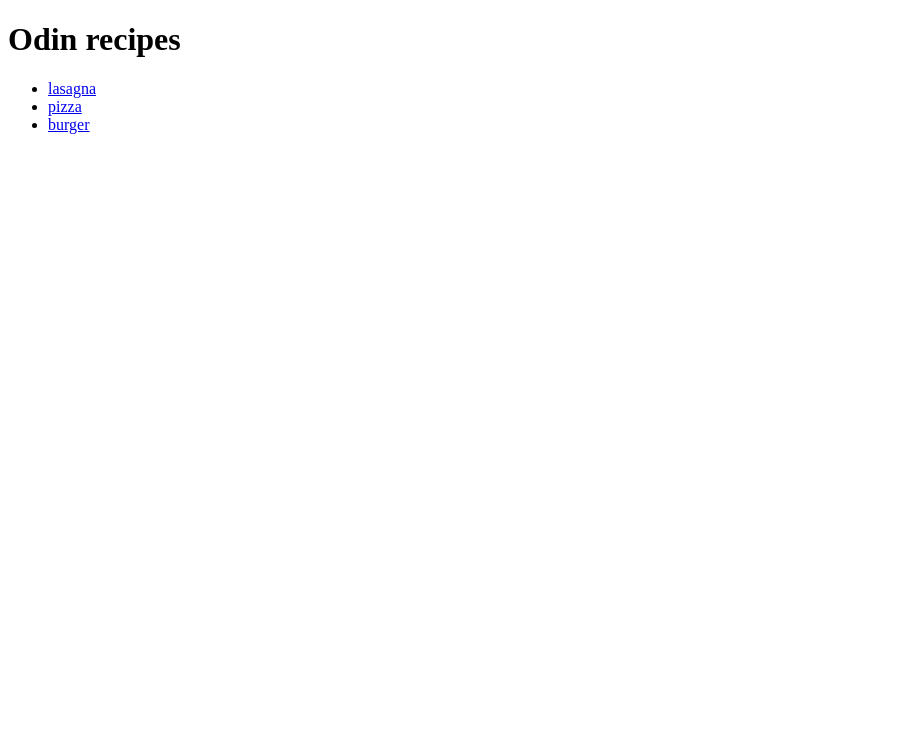
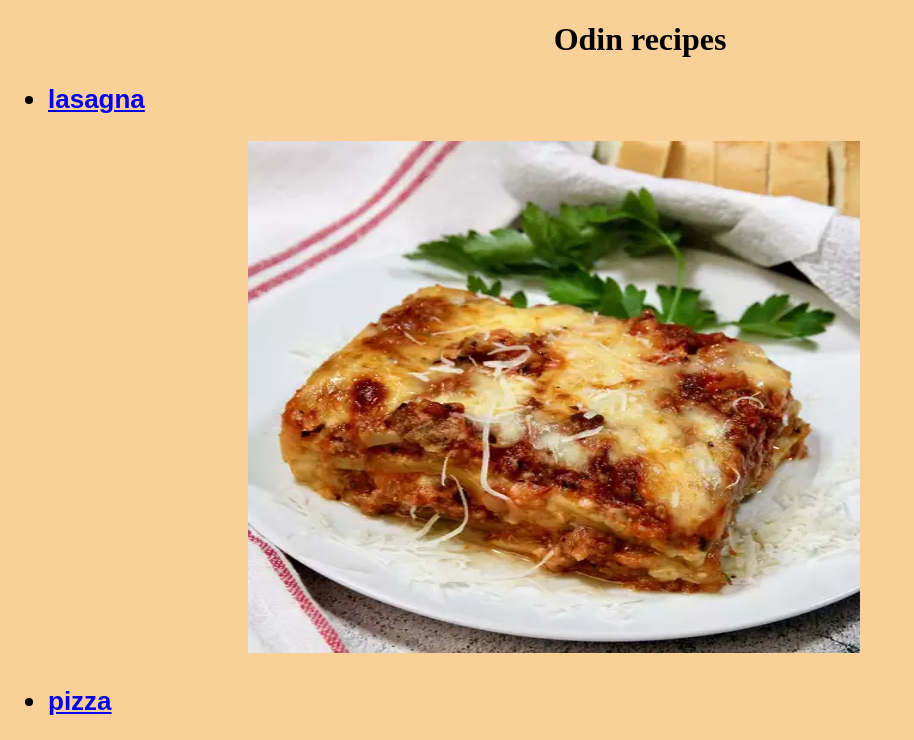
Before and after one commit to OscarYAAlemanY/odin-recipes-2, a plain HTML site: page index.html in a window 1280 px wide. Shown: the top 740 px of the page, without its empty margins (0-914 px from the left). Drawn offline with Linux system fonts and the light colour scheme.

Commit message:
se agrego css a los rspectivos docs html, cambiando fuente,y modelado de cajas

```diff
--- a/index.html
+++ b/index.html
@@ -1,14 +1,19 @@
 <!DOCTYPE html>
 <html lang="en">
     <head>
-
+     <link rel="stylesheet" href="style.css">
     </head>
     <body>
-       <h1>Odin recipes</h1>
+       <h1 id="header">Odin recipes</h1>
+<section class="recipes">
     <ul>
-        <li><a href="recipes/lasagna.html" target="_blank" rel="noopener noreferrer">lasagna</a></li>
-        <li><a href="recipes/pizza.html" target="_blank" rel="noopener noreferrer">pizza</a></li>
-        <li> <a href="recipes/burger.html" target="_blank" rel="noopener noreferrer">burger</a></li>
+        <li><a href="recipes/lasagna.html" target="_blank" rel="noopener noreferrer"><p>lasagna </p><img src="./recipes/images/lasagna.jpg" alt="slice of lsagna"></a></li>
+
+        <li><a href="recipes/pizza.html" target="_blank" rel="noopener noreferrer"><p>pizza</p> <img src="recipes/images/pizza.jpg" alt="slice of pizza"></a></li>
+
+        <li><a href="recipes/burger.html" target="_blank" rel="noopener noreferrer"><p>burger</p> <img src="recipes/images/burger.jpg" alt="burger in a plate"></a></li>
+
     </ul>
+</section>
     </body>
 </html>
--- /dev/null
+++ b/style.css
@@ -0,0 +1,27 @@
+#header{
+text-align:center;
+font-family:'Times New Roman', Times, serif;
+font-weight: bolder;}
+.recipes{
+ text-align: center;
+  margin: 50 ,200,50,200;
+  box-sizing: border-box;
+  font-family: Arial, Helvetica, sans-serif;
+  font-size:26px;
+  font-weight: bold;
+  display: block;
+  }
+body{
+    text-align:center;
+    font-family:'Times New Roman', Times, serif;
+    font-weight: bolder;
+background-color: hsla(34, 92%, 75%, 0.836);}
+img {
+    height: 512px;
+    width: 612px;
+    margin-left: 200px;
+
+}
+li{
+    text-align: left;
+}
```
Also changed, not shown: recipes/burger.html (+1 -1 lines), recipes/lasagna.html (+2 -2 lines), recipes/pizza.html (+1 -1 lines).
